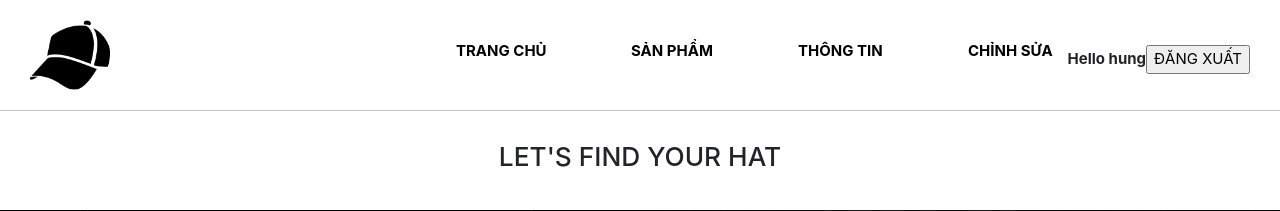
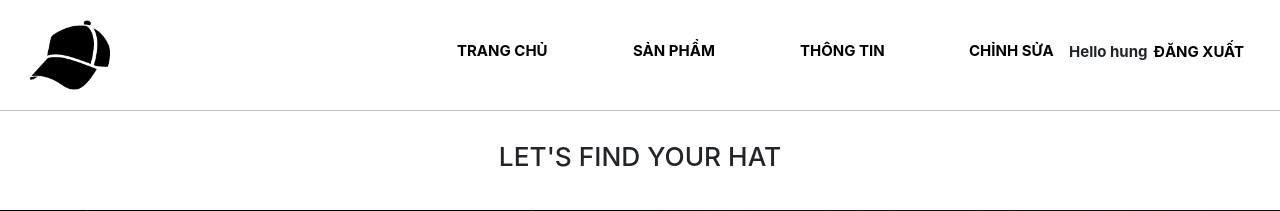
Before and after one commit to ThanhQuang1410/web_hung, a PHP site: page / in a window 1280 px wide. Shown: the top 211 px of the page. Run offline with PHP 8.4, Linux system fonts and the light colour scheme; a user stored in the database is signed in; some libraries are stand-ins or nearby versions.

Commit message:
last commit

```diff
--- a/connect.php
+++ b/connect.php
@@ -1,7 +1,7 @@
  <?php
 $servername = "localhost";
 $username = "root";
-$password = "23697";
+$password = "";
 $dbname = "hatstore";
 // Create connection
 $conn = mysqli_connect($servername, $username, $password, $dbname);
--- a/css/style.css
+++ b/css/style.css
@@ -35,13 +35,15 @@ header {
             text-decoration: none; }
         header .navigation ul li .hvr-underline-from-center::before {
           background: black; }
-    header .navigation .signout {
-      margin-top: 10px;
-      background: none;
-      border: none;
-      outline: none;
-      cursor: pointer;
+    header .navigation .signout, header .navigation form {
       font-weight: bold; }
+      header .navigation .signout input, header .navigation form input {
+        background: none;
+        outline: none;
+        border: none;
+        font-weight: bold;
+        margin-top: 5px;
+        cursor: pointer; }
 
 .sticky_top {
   position: fixed; }
--- a/css/style.scss
+++ b/css/style.scss
@@ -50,13 +50,16 @@ header {
                 }
             }
         }
-        .signout{
-            margin-top: 10px;
-            background: none;
-            border: none;
-            outline: none;
-            cursor: pointer;
+        .signout,form {
             font-weight: bold;
+            input {
+                background: none;
+                outline: none;
+                border: none;
+                font-weight: bold;
+                margin-top: 5px;
+                cursor: pointer;
+            }
         }
     }
 }
```
Also changed, not shown: 1 other file.
